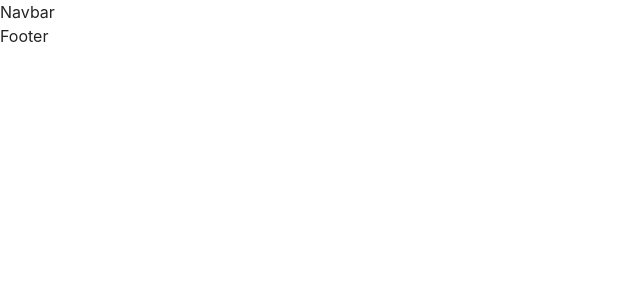
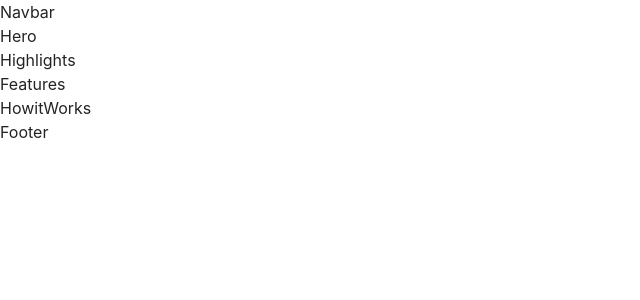
Before and after one commit to DevDivine-001/iPhone-clone-website, a React (Vite) app: page / in a window 1280 px wide. Shown: the top 300 px of the page, without its empty margins (0-640 px from the left). Built offline with nearby package versions, Linux system fonts and the light colour scheme.

Commit message:
i file app

```diff
--- a/src/App.jsx
+++ b/src/App.jsx
@@ -5,6 +5,10 @@
 
 import Footer from "./components/common/Footer"
 import Navbar from "./components/common/Navbar"
+import Features from "./pages/Features"
+import Hero from "./pages/Hero"
+import Highlights from "./pages/Highlights"
+import HowitWorks from "./pages/HowitWorks"
 
 // function App() {
 //   const [count, setCount] = useState(0)
@@ -44,6 +48,11 @@ const App = () => {
   return (
     <div>
       <Navbar />
+      <Hero />
+      <Highlights />
+      {/* <Model/> */}
+      <Features />
+      <HowitWorks />
       <Footer />
     </div>
   )
```
